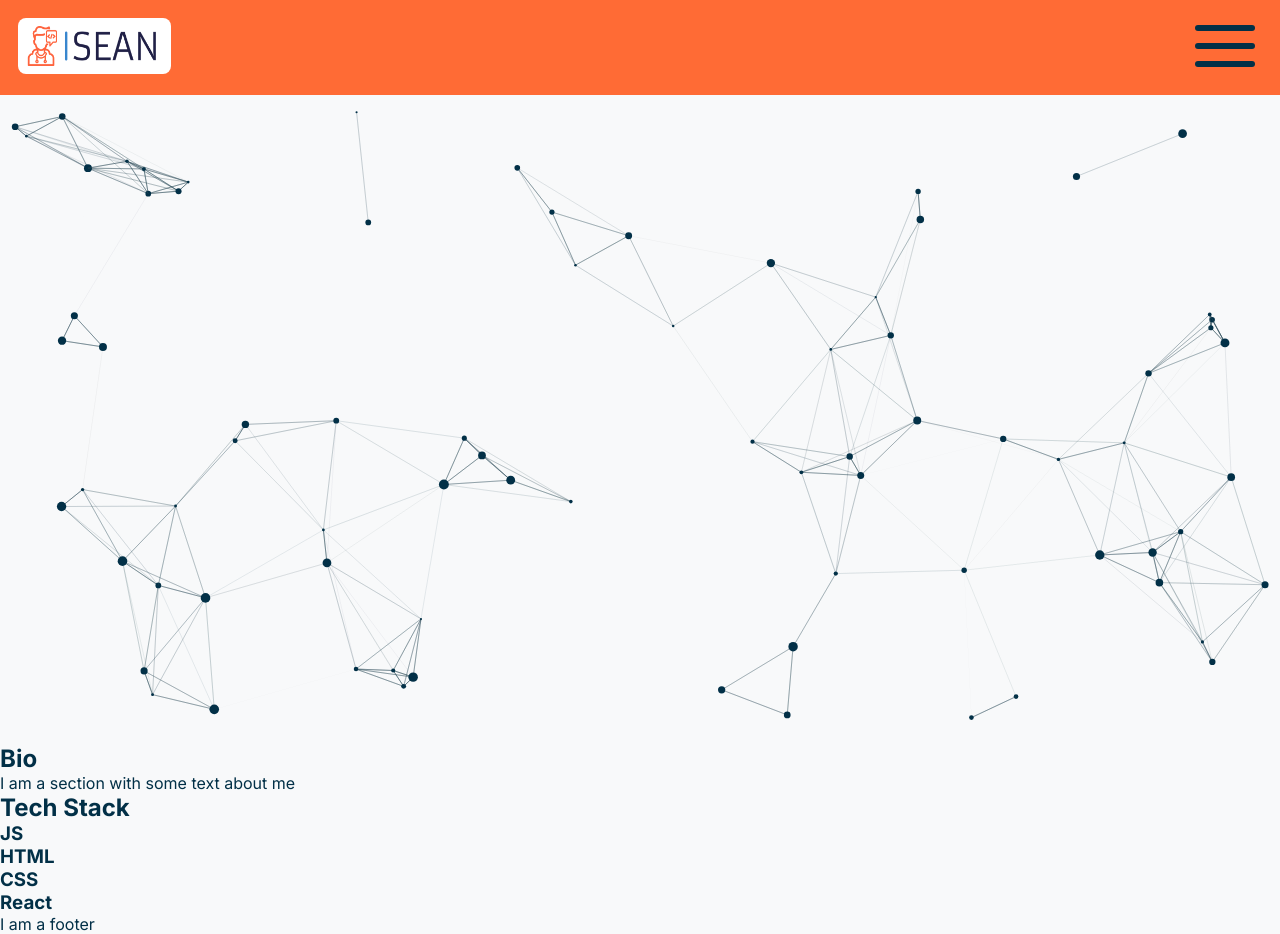
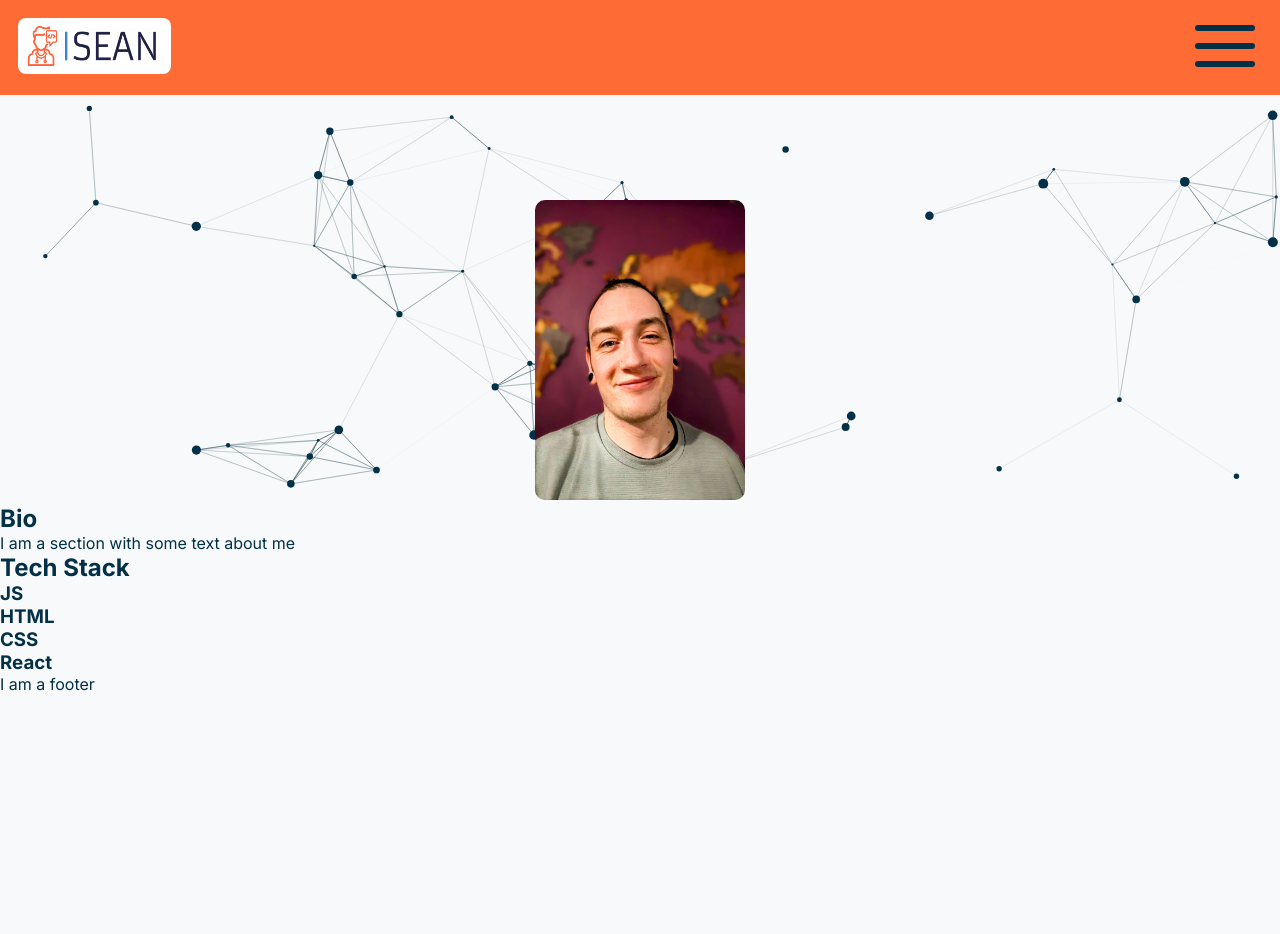
Before and after one commit to PurpleNurps/My-Portfolio, a Next.js app: page / in a window 1280 px wide. After the commit the page ends 800 px from the top, so only its background shows below. Built offline with nearby package versions, Linux system fonts and the light colour scheme.

Commit message:
added pic and styled

```diff
--- a/app/Components/Header.js
+++ b/app/Components/Header.js
@@ -1,109 +1,12 @@
 "use client";
 import styles from "./Header.module.css";
-import { useEffect, useMemo, useState } from "react";
-import Particles, { initParticlesEngine } from "@tsparticles/react";
-import { loadSlim } from "@tsparticles/slim";
+import Image from "next/image";
 
-export default function Header({ theme }) {
-  const [init, setInit] = useState(false);
+export default function Header() {
 
-  // this should be run only once per application lifetime
-  useEffect(() => {
-    initParticlesEngine(async (engine) => {
-      // you can initiate the tsParticles instance (engine) here, adding custom shapes or presets
-      // this loads the tsparticles package bundle, it's the easiest method for getting everything ready
-      // starting from v2 you can add only the features you need reducing the bundle size
-      //await loadAll(engine);
-      //await loadFull(engine);
-      await loadSlim(engine);
-      //await loadBasic(engine);
-    }).then(() => {
-      setInit(true);
-    });
-  }, []);
-
-  const particlesLoaded = (container) => {
-    console.log(container);
-  };
-
-  const options = useMemo(
-    () => ({
-      fullScreen: {
-        enable: false,
-      },
-      fpsLimit: 120,
-      interactivity: {
-        events: {
-          onClick: {
-            enable: true,
-            mode: "push",
-          },
-          onHover: {
-            enable: true,
-            mode: "attract",
-          },
-        },
-        modes: {
-          push: {
-            quantity: 4,
-          },
-          attract: { distance: 200, duration: 0.4, factor: 10 },
-        },
-      },
-      particles: {
-        color: {
-          value: theme === "dark" ? "#FF6B35" : "#023047",
-        },
-        links: {
-          color: theme === "dark" ? "#F4A261" : "#264653",
-          distance: 150,
-          enable: true,
-          opacity: 0.5,
-          width: 1,
-        },
-        move: {
-          direction: "none",
-          enable: true,
-          outModes: {
-            default: "bounce",
-          },
-          random: false,
-          speed: 6,
-          straight: false,
-        },
-        number: {
-          density: {
-            enable: true,
-          },
-          value: 200,
-        },
-        opacity: {
-          value: 1,
-        },
-        shape: {
-          type: "circle",
-        },
-        size: {
-          value: { min: 1, max: 5 },
-        },
-      },
-      detectRetina: true,
-    }),
-    [theme]
-  );
-
-  if (init) {
     return (
       <header>
-        <Particles
-          id="tsparticles"
-          particlesLoaded={particlesLoaded}
-          options={options}
-          className={styles.particles}
-        />
+        <Image src="/face.jpg" width={210} height={300} alt="profile image" className={styles.image} />
       </header>
     );
   }
-
-  return <header></header>;
-}
--- a/app/Components/Header.module.css
+++ b/app/Components/Header.module.css
@@ -1,10 +1,3 @@
-.particles {
-    position: "absolute";
-    top: "0";
-    left: "0";
-    height: "100%";
-    width: "100%";
-    margin: "0";
-    padding: "0";
-    z-index: "0";
+.image {
+    border-radius: 10px;
 }
--- a/app/globals.css
+++ b/app/globals.css
@@ -106,6 +106,8 @@ a {
 
 header {
   margin-top: 100px;
+  position: relative;
+  z-index: 2;
 }
 
 .noSelect {
@@ -117,3 +119,12 @@ header {
   -ms-user-select: none;
   user-select: none;
 }
+
+.particles {
+  position: absolute;
+  height: 100%;
+  width: 100%;
+  margin: "0";
+  padding: "0";
+  z-index: 1;
+}
--- a/app/page.js
+++ b/app/page.js
@@ -6,7 +6,9 @@ import TechStack from "./Components/TechStack.js";
 import Footer from "./Components/Footer.js";
 import NavBar from "./Components/NavBar.js";
 import { useTheme } from "next-themes";
-import { useState } from "react";
+import { useState, useEffect, useMemo } from "react";
+import Particles, { initParticlesEngine } from "@tsparticles/react";
+import { loadSlim } from "@tsparticles/slim";
 
 export default function Home() {
   const prefersDarkMode =
@@ -15,6 +17,93 @@ export default function Home() {
   const { theme, setTheme } = useTheme(prefersDarkMode ? "dark" : "light");
   const [isChecked, setIsChecked] = useState(!prefersDarkMode);
 
+  const [init, setInit] = useState(false);
+
+  // this should be run only once per application lifetime
+  useEffect(() => {
+    initParticlesEngine(async (engine) => {
+      // you can initiate the tsParticles instance (engine) here, adding custom shapes or presets
+      // this loads the tsparticles package bundle, it's the easiest method for getting everything ready
+      // starting from v2 you can add only the features you need reducing the bundle size
+      //await loadAll(engine);
+      //await loadFull(engine);
+      await loadSlim(engine);
+      //await loadBasic(engine);
+    }).then(() => {
+      setInit(true);
+    });
+  }, []);
+
+  const particlesLoaded = (container) => {
+    console.log(container);
+  };
+
+  const options = useMemo(
+    () => ({
+      fullScreen: {
+        enable: false,
+      },
+      fpsLimit: 120,
+      interactivity: {
+        events: {
+          onClick: {
+            enable: true,
+            mode: "push",
+          },
+          onHover: {
+            enable: true,
+            mode: "attract",
+          },
+        },
+        modes: {
+          push: {
+            quantity: 4,
+          },
+          attract: { distance: 200, duration: 0.4, factor: 10 },
+        },
+      },
+      particles: {
+        color: {
+          value: theme === "dark" ? "#FF6B35" : "#023047",
+        },
+        links: {
+          color: theme === "dark" ? "#F4A261" : "#264653",
+          distance: 150,
+          enable: true,
+          opacity: 0.5,
+          width: 1,
+        },
+        move: {
+          direction: "none",
+          enable: true,
+          outModes: {
+            default: "bounce",
+          },
+          random: false,
+          speed: 6,
+          straight: false,
+        },
+        number: {
+          density: {
+            enable: true,
+          },
+          value: 200,
+        },
+        opacity: {
+          value: 1,
+        },
+        shape: {
+          type: "circle",
+        },
+        size: {
+          value: { min: 1, max: 5 },
+        },
+      },
+      detectRetina: true,
+    }),
+    [theme]
+  );
+
   return (
     <>
       <NavBar
@@ -22,8 +111,27 @@ export default function Home() {
         setTheme={setTheme}
         isChecked={isChecked}
         setIsChecked={setIsChecked}
+        className="navBar"
       />
-      <Header theme={theme} />
+      <div
+        style={{
+          display: "flex",
+          justifyContent: "center",
+          position: "relative",
+          width: "100%",
+          zIndex: 1,
+          marginTop: "100px",
+        }}
+      >
+        <Particles
+          id="tsparticles"
+          particlesLoaded={particlesLoaded}
+          options={options}
+          className="particles"
+          style={{ position: "absolute", zIndex: 1 }}
+        />
+        <Header theme={theme} />
+      </div>
       <Bio />
       <TechStack />
       <Footer />
```
Also changed, not shown: public/face.jpg (added).
